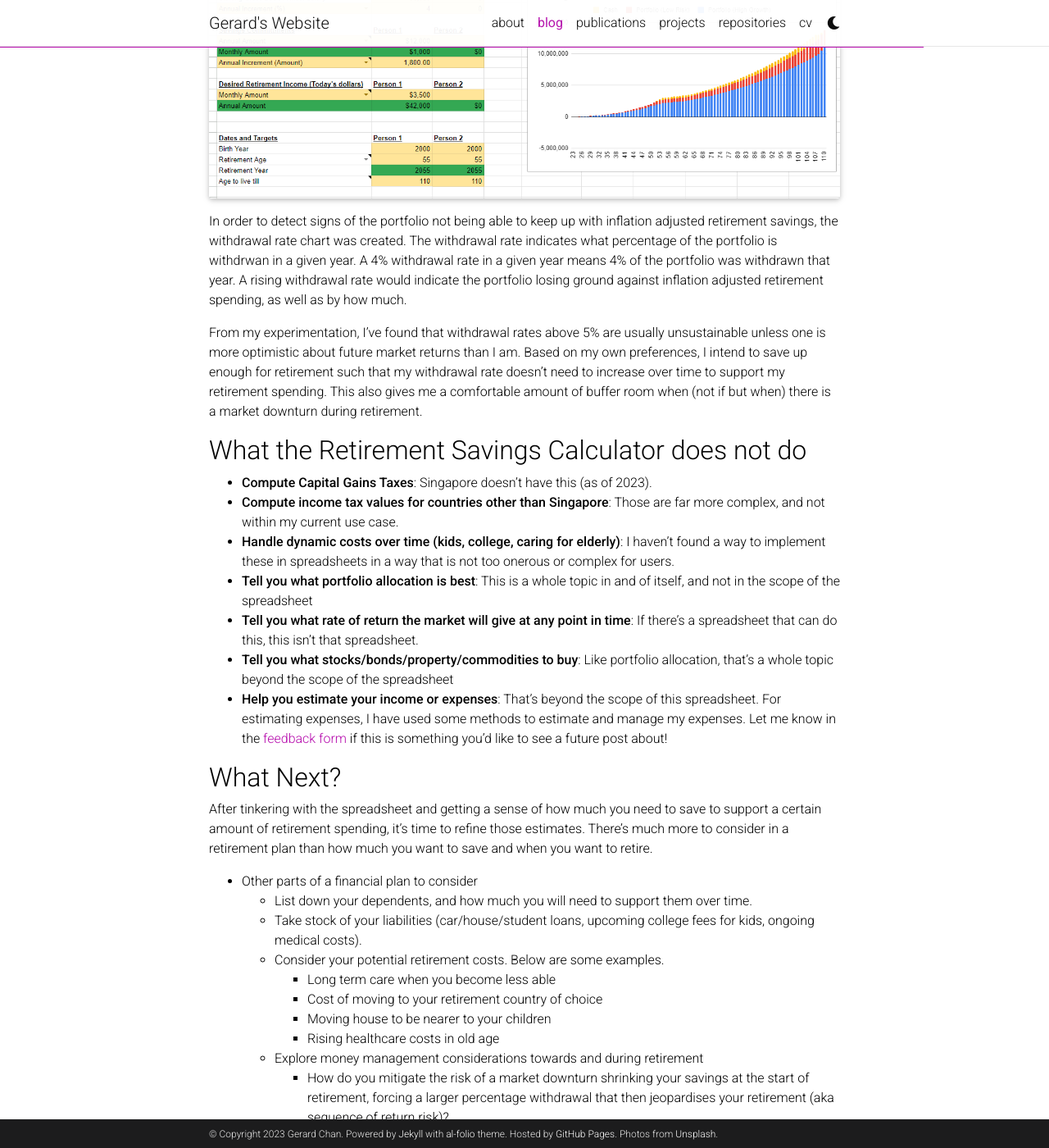
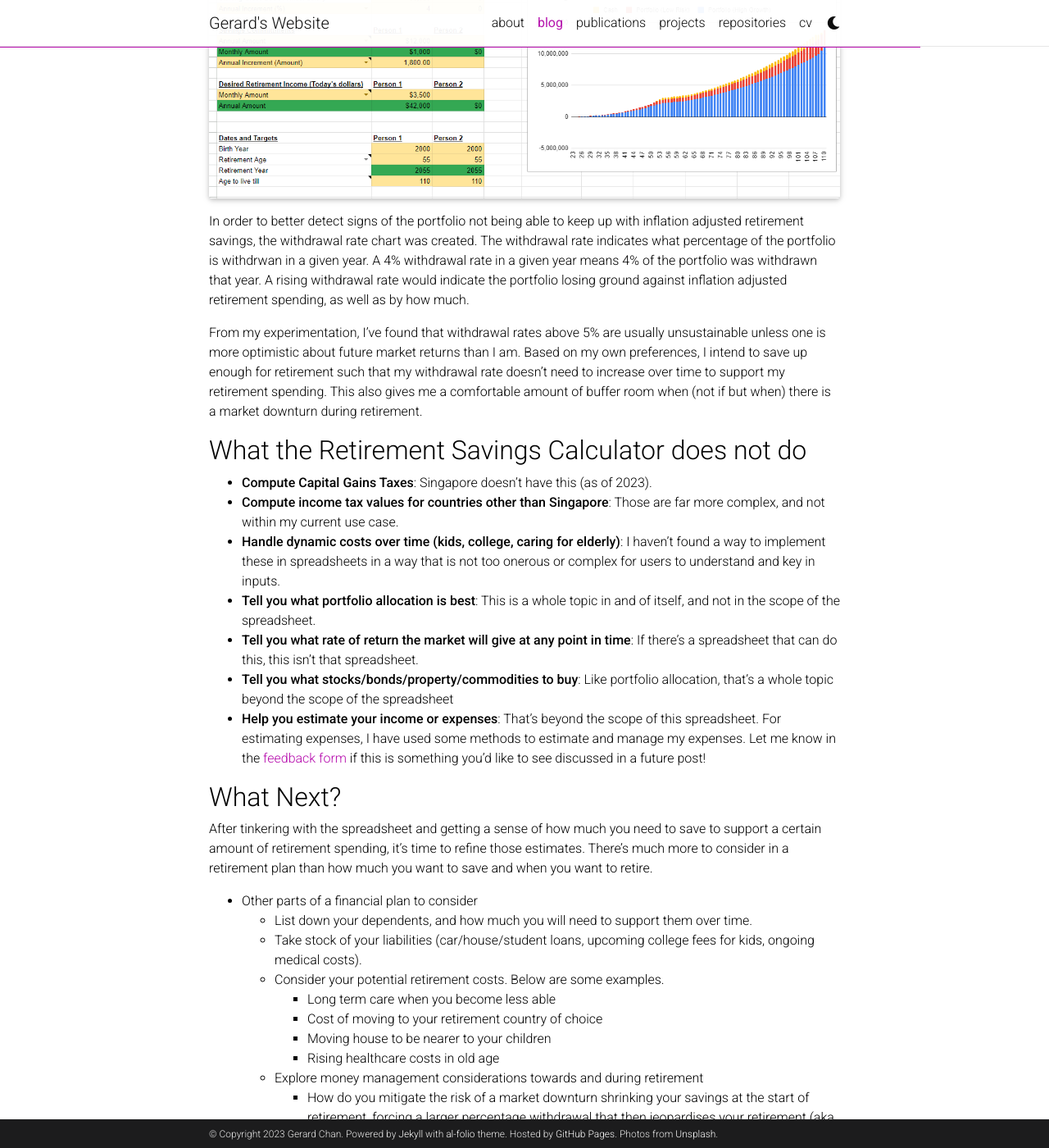
Before and after one commit to Ninjalemur/ninjalemur.github.io, a Jekyll site: the page built from _posts/2023-03-25-savings-calculator_001_v24_live.md, in a window 1280 px wide and 1400 px high, scrolled down 5693 px. Shown: the whole window at 82% size. Built offline with Jekyll 4.4.1, drawn with Linux system fonts in a browser that asks for light colours; full-size pictures stand in for the smaller copies a plugin makes; comment, search, counter and statistics services are not loaded; a style sheet for code colours, icons or effects is not loaded; some of the changed text lies outside the part shown.

Commit message:
Final edits

```diff
--- a/_posts/2023-03-25-savings-calculator_001_v24_live.md
+++ b/_posts/2023-03-25-savings-calculator_001_v24_live.md
@@ -52,15 +52,15 @@
 
 ## How the spreadsheet works
 ### Before Retirement
-- Savings are accumulated in a portfolio, with allocation percetanges and yield set by the user
-- Savings amounts each year are calculated based on the chosen strategy (Free Cash vs Savings Committment)
-- CPF is accumulated based on salary
+- Savings are accumulated in a portfolio, with allocation percetanges and yield set by the user.
+- Savings amounts each year are calculated based on the chosen strategy (Free Cash vs Savings Committment).
+- CPF is accumulated based on salary.
 
 ### After Retirement
-- 3 years of savings are withdrawn and held as cash. This provides a cash buffer to draw from during market downturns to reduce the need to sell stocks and bonds at a loss
-- Each year, the inflation-adjusted amount needed to support retirement expenses is withdrawn from the portfolio
+- 3 years of savings are withdrawn and held as cash. This provides a cash buffer to draw from during market downturns to reduce the need to sell stocks and bonds at a loss.
+- Each year, the inflation-adjusted amount needed to support retirement expenses is withdrawn from the portfolio.
 - Once a person reaches the age where CPF Life can start paying out (currently 65 as of 2023), they receive CPF Life payouts, and portfolio withdrawals are reduced by this amount
-- Retirees draw from their portfolio until their end of life
+- Retirees draw from their portfolio until their end of life.
 
 ## Features
 One of the major motivations for guiding what features to implement and how to implement them was my desire to be able to specify my plan in a few paramaters, rather than having to do a year-by-year play for items like savings and expenditure. This has resulted in a design where you can key the input parameters fairly succinctly on the input page, and then receive the graphical outputs to assess the outcome of your parameters.
@@ -92,18 +92,18 @@
 
 {% include figure.html path="assets/img/savings_calc/savings_calc_withdrawal_rate.png" class="img-fluid rounded z-depth-1" zoomable=true %}
 
-In order to detect signs of the portfolio not being able to keep up with inflation adjusted retirement savings, the withdrawal rate chart was created. The withdrawal rate indicates what percentage of the portfolio is withdrwan in a given year. A 4% withdrawal rate in a given year means 4% of the portfolio was withdrawn that year. A rising withdrawal rate would indicate the portfolio losing ground against inflation adjusted retirement spending, as well as by how much.
+In order to better detect signs of the portfolio not being able to keep up with inflation adjusted retirement savings, the withdrawal rate chart was created. The withdrawal rate indicates what percentage of the portfolio is withdrwan in a given year. A 4% withdrawal rate in a given year means 4% of the portfolio was withdrawn that year. A rising withdrawal rate would indicate the portfolio losing ground against inflation adjusted retirement spending, as well as by how much.
 
 From my experimentation, I've found that withdrawal rates above 5% are usually unsustainable unless one is more optimistic about future market returns than I am. Based on my own preferences, I intend to save up enough for retirement such that my withdrawal rate doesn't need to increase over time to support my retirement spending. This also gives me a comfortable amount of buffer room when (not if but when) there is a market downturn during retirement.
 
 ## What the Retirement Savings Calculator does not do
 - **Compute Capital Gains Taxes**: Singapore doesn't have this (as of 2023).
 - **Compute income tax values for countries other than Singapore**: Those are far more complex, and not within my current use case.
-- **Handle dynamic costs over time (kids, college, caring for elderly)**: I haven't found a way to implement these in spreadsheets in a way that is not too onerous or complex for users.
-- **Tell you what portfolio allocation is best**: This is a whole topic in and of itself, and not in the scope of the spreadsheet
+- **Handle dynamic costs over time (kids, college, caring for elderly)**: I haven't found a way to implement these in spreadsheets in a way that is not too onerous or complex for users to understand and key in inputs.
+- **Tell you what portfolio allocation is best**: This is a whole topic in and of itself, and not in the scope of the spreadsheet.
 - **Tell you what rate of return the market will give at any point in time**: If there's a spreadsheet that can do this, this isn't that spreadsheet.
 - **Tell you what stocks/bonds/property/commodities to buy**: Like portfolio allocation, that's a whole topic beyond the scope of the spreadsheet
-- **Help you estimate your income or expenses**: That's beyond the scope of this spreadsheet. For estimating expenses, I have used some methods to estimate and manage my expenses. Let me know in the [feedback form](https://docs.google.com/forms/d/e/1FAIpQLScswYDxLhregN4xUfROgkLVpPJItCGwtvXNHUHqep_RTe5lrw/viewform?usp=sharing) if this is something you'd like to see a future post about!
+- **Help you estimate your income or expenses**: That's beyond the scope of this spreadsheet. For estimating expenses, I have used some methods to estimate and manage my expenses. Let me know in the [feedback form](https://docs.google.com/forms/d/e/1FAIpQLScswYDxLhregN4xUfROgkLVpPJItCGwtvXNHUHqep_RTe5lrw/viewform?usp=sharing) if this is something you'd like to see discussed in a future post!
 
 ## What Next?
 After tinkering with the spreadsheet and getting a sense of how much you need to save to support a certain amount of retirement spending, it's time to refine those estimates. There's much more to consider in a retirement plan than how much you want to save and when you want to retire.
```
Also changed, not shown: other parts of _posts/2023-03-25-savings-calculator_001_v24_live.md (+3 -3 lines).
